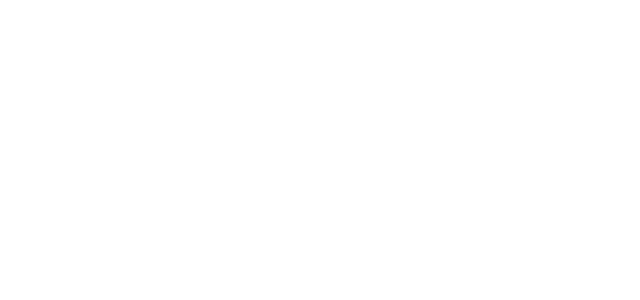
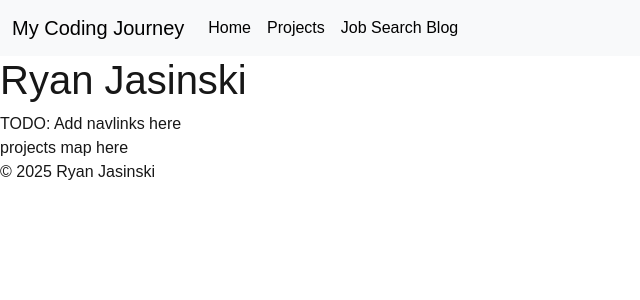
Before and after one commit to codeMonkeyHopeful/portfolio-and-blog, a Next.js app: page /projects in a window 1280 px wide. Before the commit this address had no page. Shown: the top 300 px of the page, without its empty margins (0-640 px from the left). Built offline with nearby package versions, Linux system fonts and the light colour scheme.

Commit message:
rename portfolio and update links

```diff
--- a/src/app/portfolio/page.tsx
+++ b/src/app/projects/page.tsx
@@ -5,8 +5,8 @@
   description: "Pojects I've worked on.",
 };
 
-const Portfolio = ({}) => {
+const Projects = ({}) => {
   return <div>projects map here</div>;
 };
 
-export default Portfolio;
+export default Projects;
--- a/src/components/Navbar.tsx
+++ b/src/components/Navbar.tsx
@@ -8,7 +8,7 @@
   },
   {
     text: "Projects",
-    href: "/portfolio",
+    href: "/projects",
   },
   {
     text: "Job Search Blog",
@@ -27,18 +27,6 @@
         >
           {"My Coding Journey"}
         </Link>
-
-        <button
-          className="navbar-toggler"
-          type="button"
-          data-bs-toggle="collapse"
-          data-bs-target="#navbarNav"
-          aria-controls="navbarNav"
-          aria-expanded="true"
-          aria-label="Toggle navigation"
-        >
-          <span className="navbar-toggler-icon">asdf</span>
-        </button>
         <div className="collapse navbar-collapse" id="navbarNav">
           <ul className="navbar-nav">
             <li className="nav-item">
@@ -46,11 +34,19 @@
                 {"Home"}
               </Link>
             </li>
-            <Link href="/" className="nav-link active" aria-current="page">
+            <Link
+              href="/projects"
+              className="nav-link active"
+              aria-current="page"
+            >
               {"Projects"}
             </Link>
             <li className="nav-item">
-              <Link href="/" className="nav-link active" aria-current="page">
+              <Link
+                href="/blog"
+                className="nav-link active"
+                aria-current="page"
+              >
                 {"Job Search Blog"}
               </Link>
             </li>
```
Also changed, not shown: src/app/projects/index.ts (added).
